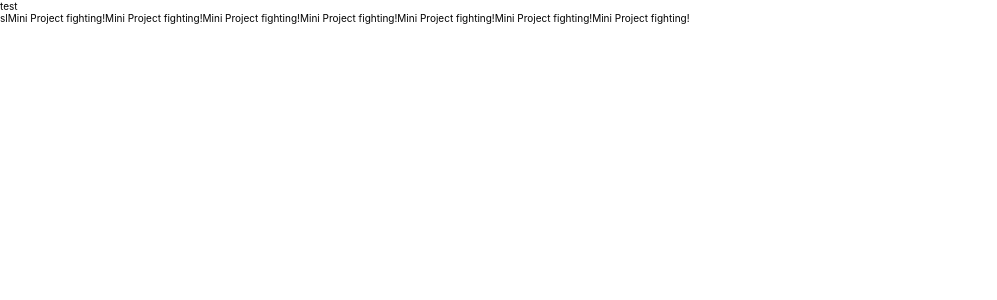
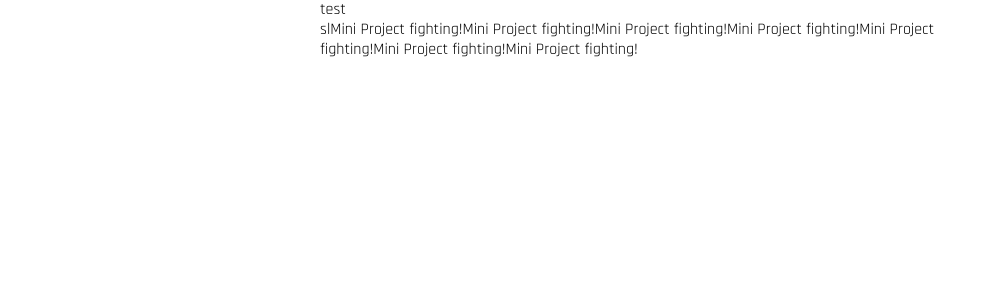
Before and after one commit to devSujeong/mini-project, a Next.js app: page / in a window 1280 px wide. Shown: the top 300 px of the page, without its empty margins (0-997 px from the left). Built offline with nearby package versions, Linux system fonts and the light colour scheme.

Commit message:
[Style] base.scss 완료

```diff
--- a/pages/index.tsx
+++ b/pages/index.tsx
@@ -2,7 +2,7 @@
 
 function Home(): ReactNode {
   return (
-    <div className="l-wrapper">
+    <div className="layout-wrapper">
       <h1>test</h1>
       <abbr title="shortlanguage">sl</abbr>
       Mini Project fighting!Mini Project fighting!Mini Project fighting!Mini Project fighting!Mini
--- a/styles/_base.scss
+++ b/styles/_base.scss
@@ -1,6 +1,12 @@
+@import url('https://fonts.googleapis.com/css2?family=Noto+Sans+KR&family=Rajdhani:wght@300;400;500;700&display=swap');
+
+
 html {
-  // line-height: 1;
-  font-family: -apple-system, BlinkMacSystemFont, Segoe UI, Roboto, Oxygen,
-    Ubuntu, Cantarell, Fira Sans, Droid Sans, Helvetica Neue, sans-serif;
   font-size: 62.5%;
 }
+
+body {
+  font-family: 'Rajdhani', 'Noto Sans KR', sans-serif;
+  line-height: 1.25;
+  font-size: 1.6rem;
+}
```
